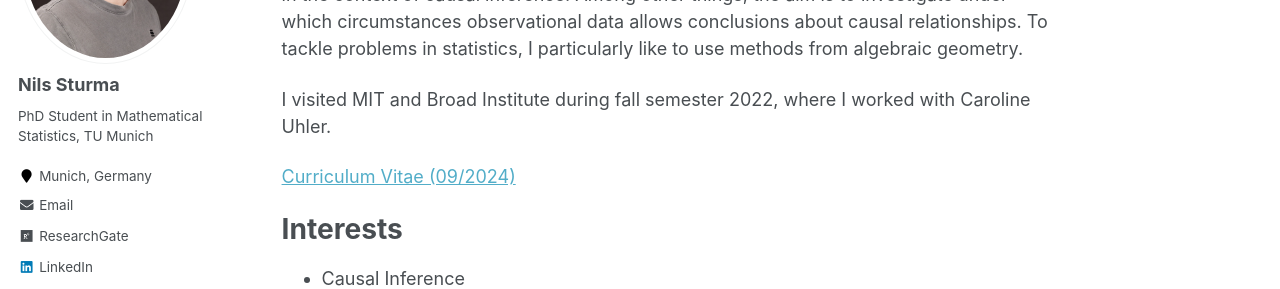
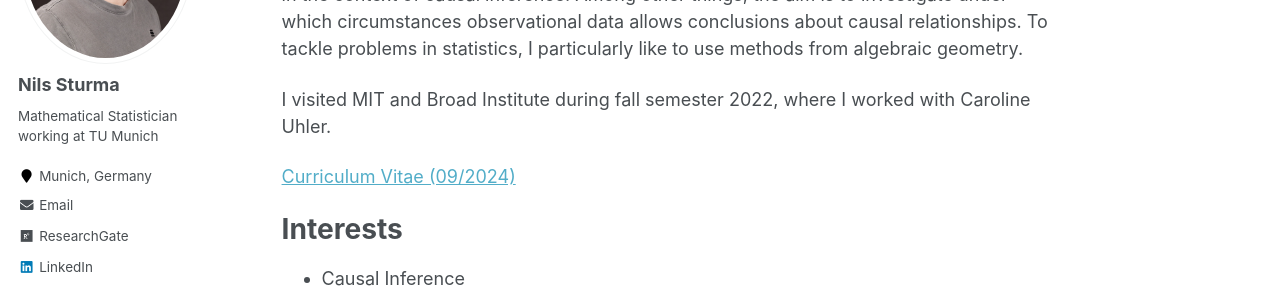
Before and after one commit to NilsSturma/nilssturma.github.io, a Jekyll site: the page built from _pages/about.md, in a window 1280 px wide. Shown: the part 260-549 px from the top of the page. Built offline with Jekyll 4.4.1, drawn with Linux system fonts in a browser that asks for light colours; some web fonts are replaced.

Commit message:
updated config with new job description

```diff
--- a/_config.yml
+++ b/_config.yml
@@ -82,7 +82,7 @@ analytics:
 author:
   name             : "Nils Sturma"
   avatar           : "Nils.png"
-  bio              : "PhD Student in Mathematical Statistics, TU Munich"
+  bio              : "Mathematical Statistician working at TU Munich"
   location         : "Munich, Germany"
   employer         :
   pubmed           : #"https://www.ncbi.nlm.nih.gov/pubmed/?term=john+snow"
```
